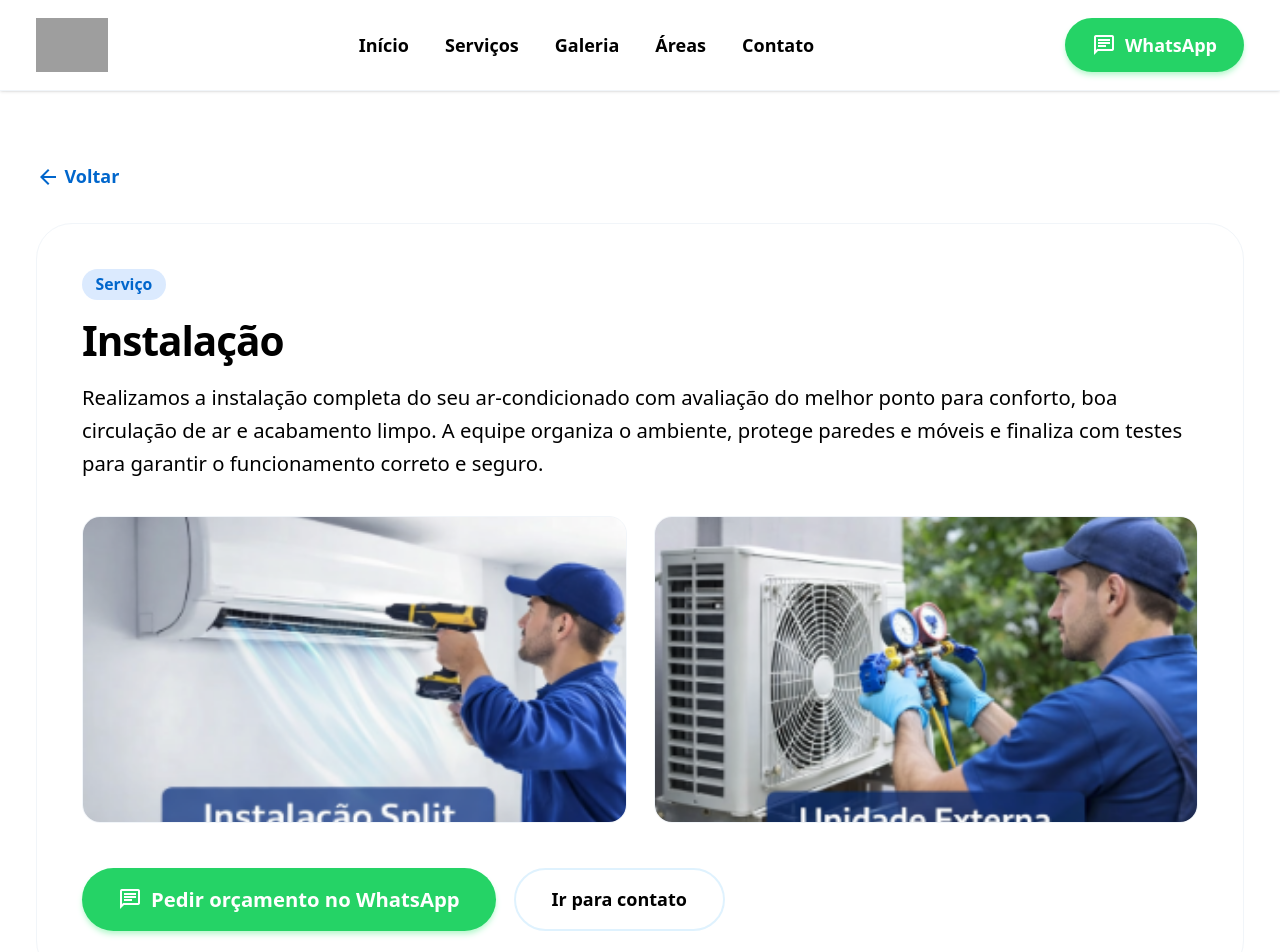
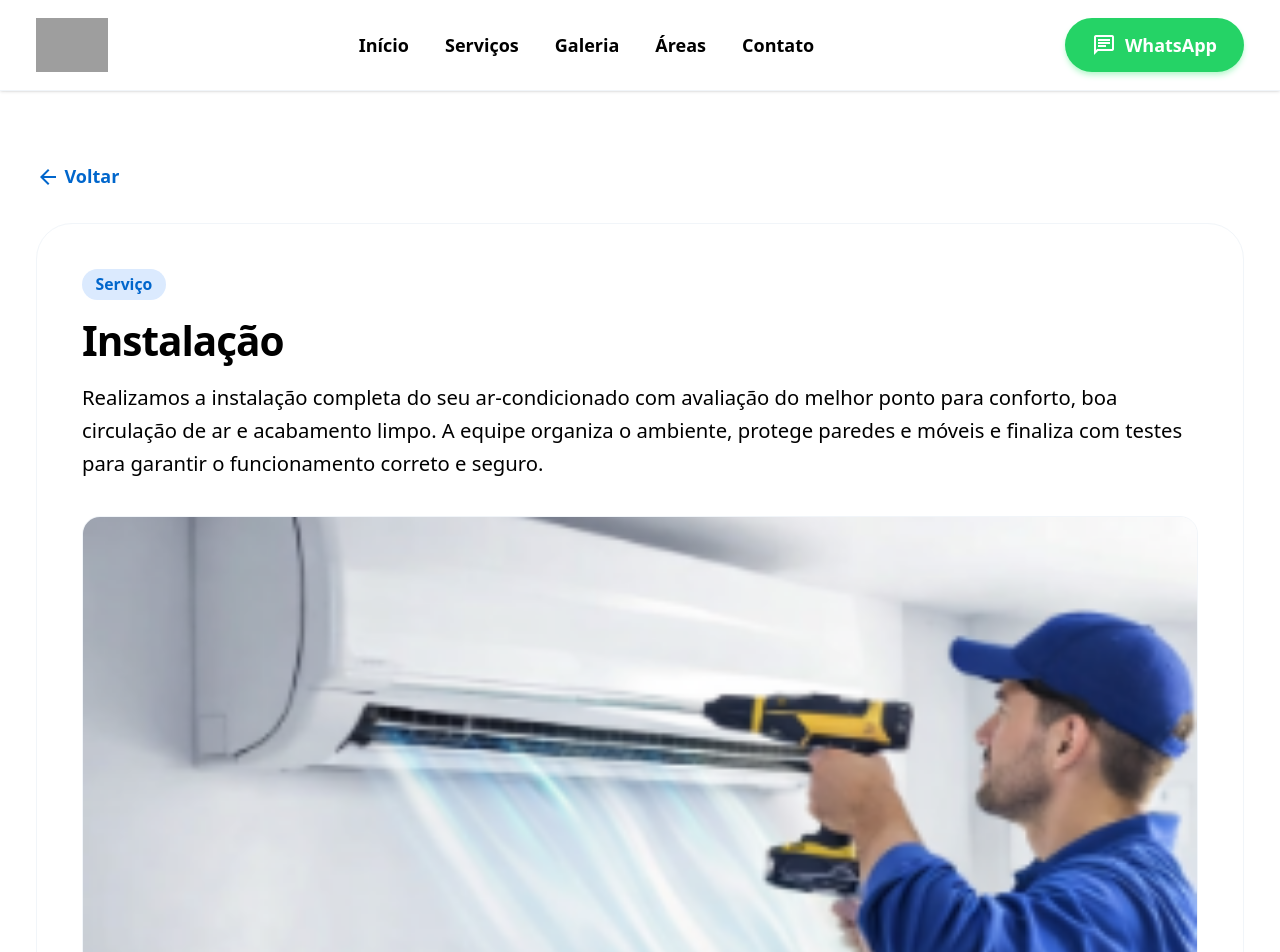
Before and after one commit to morfeusxxt-dv/lk-refrigeracao, a React (Vite) app: page /servicos/instalacao in a window 1280 px wide. Shown: the top 952 px of the page. Built offline with nearby package versions, Linux system fonts and the light colour scheme; grey boxes are pictures that could not be loaded.

Commit message:
Simplify service pages to single illustrative image

```diff
--- a/src/pages/Instalacao.tsx
+++ b/src/pages/Instalacao.tsx
@@ -28,28 +28,15 @@ export default function Instalacao() {
               testes para garantir o funcionamento correto e seguro.
             </p>
 
-            <div className="mt-8 grid grid-cols-1 md:grid-cols-2 gap-6">
-              <div className="rounded-2xl border border-slate-100 overflow-hidden">
+            <div className="mt-8 rounded-2xl border border-slate-100 overflow-hidden">
               <div className="aspect-[16/9] bg-sky-100">
                 <img
                   src="/images/instalacao-split.png"
-                    alt="Exemplo de instalação"
+                  alt="Instalação de ar-condicionado"
                   className="h-full w-full object-cover"
                   loading="lazy"
                   decoding="async"
                 />
-                </div>
-              </div>
-              <div className="rounded-2xl border border-slate-100 overflow-hidden">
-                <div className="aspect-[16/9] bg-sky-100">
-                  <img
-                    src="/images/unidade-externa.png"
-                    alt="Exemplo de instalação"
-                    className="h-full w-full object-cover"
-                    loading="lazy"
-                    decoding="async"
-                  />
-                </div>
               </div>
             </div>
 
--- a/src/pages/LimpezaProfunda.tsx
+++ b/src/pages/LimpezaProfunda.tsx
@@ -28,28 +28,15 @@ export default function LimpezaProfunda() {
               puro e funcionamento eficiente.
             </p>
 
-            <div className="mt-8 grid grid-cols-1 md:grid-cols-2 gap-6">
-              <div className="rounded-2xl border border-slate-100 overflow-hidden">
+            <div className="mt-8 rounded-2xl border border-slate-100 overflow-hidden">
               <div className="aspect-[16/9] bg-sky-100">
                 <img
                   src="/images/limpeza-profunda.png"
-                    alt="Exemplo de limpeza profunda"
+                  alt="Limpeza profunda de ar-condicionado"
                   className="h-full w-full object-cover"
                   loading="lazy"
                   decoding="async"
                 />
-                </div>
-              </div>
-              <div className="rounded-2xl border border-slate-100 overflow-hidden">
-                <div className="aspect-[16/9] bg-sky-100">
-                  <img
-                    src="/images/instalacao-split.png"
-                    alt="Exemplo de limpeza profunda"
-                    className="h-full w-full object-cover"
-                    loading="lazy"
-                    decoding="async"
-                  />
-                </div>
               </div>
             </div>
 
--- a/src/pages/Manutencao.tsx
+++ b/src/pages/Manutencao.tsx
@@ -28,28 +28,15 @@ export default function Manutencao() {
               reduzir consumo e evitar paradas inesperadas.
             </p>
 
-            <div className="mt-8 grid grid-cols-1 md:grid-cols-2 gap-6">
-              <div className="rounded-2xl border border-slate-100 overflow-hidden">
+            <div className="mt-8 rounded-2xl border border-slate-100 overflow-hidden">
               <div className="aspect-[16/9] bg-sky-100">
                 <img
                   src="/images/preventiva.png"
-                    alt="Exemplo de manutenção"
+                  alt="Manutenção de ar-condicionado"
                   className="h-full w-full object-cover"
                   loading="lazy"
                   decoding="async"
                 />
-                </div>
-              </div>
-              <div className="rounded-2xl border border-slate-100 overflow-hidden">
-                <div className="aspect-[16/9] bg-sky-100">
-                  <img
-                    src="/images/unidade-externa.png"
-                    alt="Exemplo de manutenção"
-                    className="h-full w-full object-cover"
-                    loading="lazy"
-                    decoding="async"
-                  />
-                </div>
               </div>
             </div>
 
```
Lines whose indentation alone changed are shown as unchanged.
